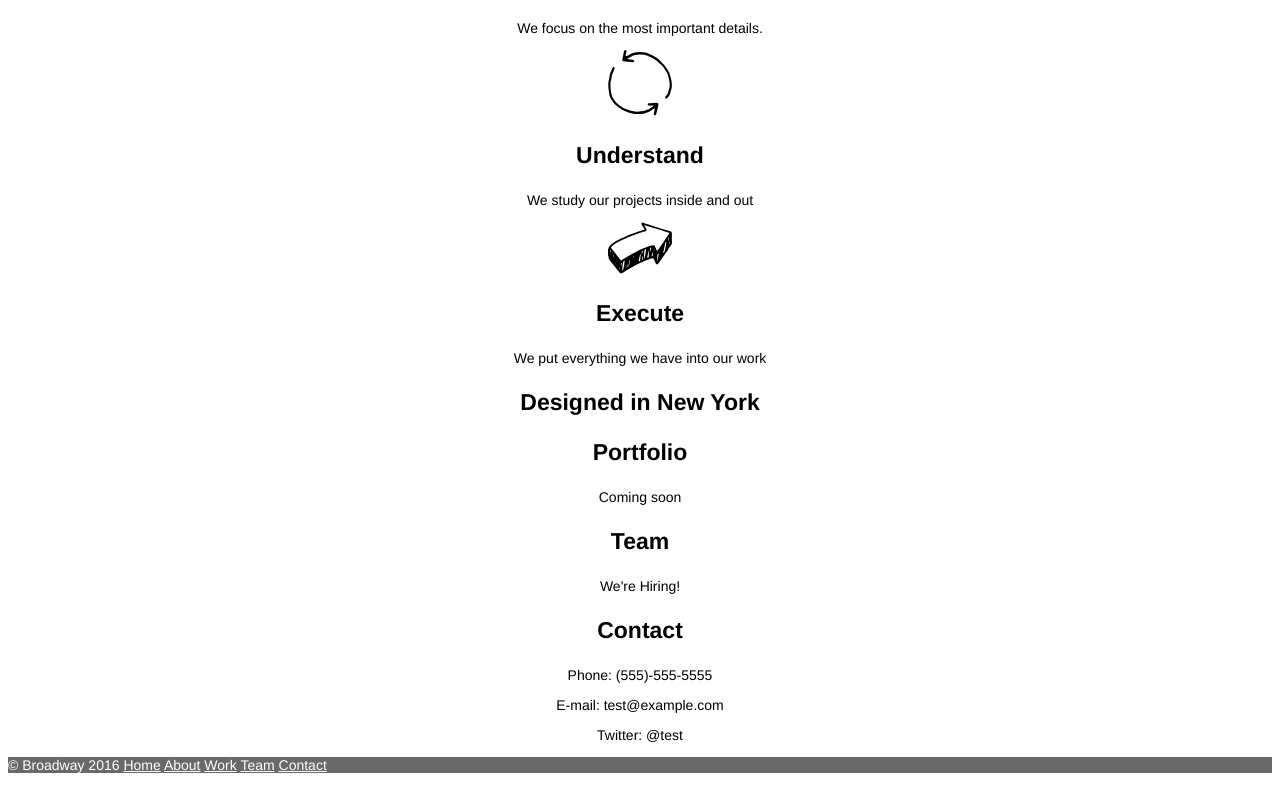
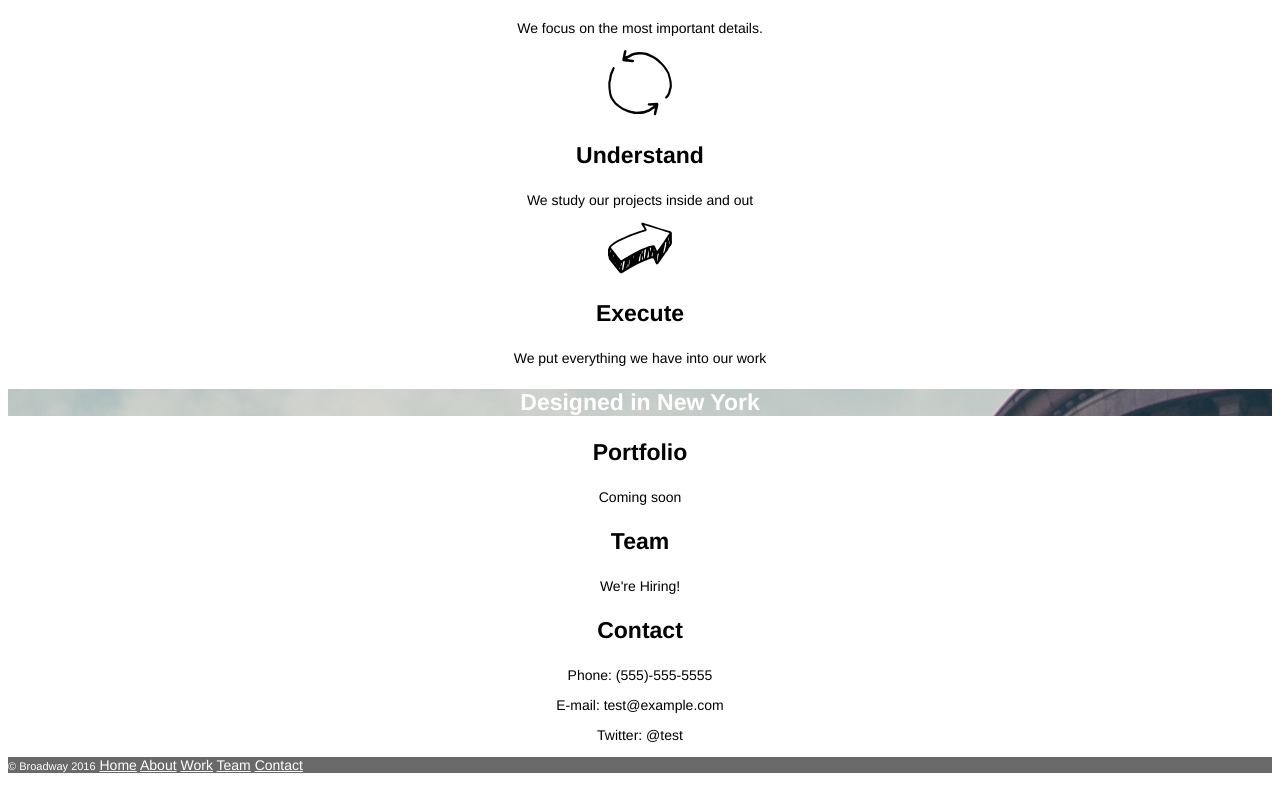
Before and after one commit to codiiito/BroadwayDesign, a plain HTML site: page index.html in a window 1280 px wide. Shown: the part 532-1319 px from the top of the page. Drawn offline with Linux system fonts and the light colour scheme.

Commit message:
finish html

```diff
--- a/index.html
+++ b/index.html
@@ -31,7 +31,9 @@
         <p>We put everything we have into our work</p>
     </section>
   <!--Designed in New York pagebreak-->
-    <h3>Designed in New York</h3>
+    <section id="pagebreak">
+      <h3>Designed in New York</h3>
+    </section>
   <!--Second section starts here-->
     <section>
       <h3>Portfolio</h3>
@@ -45,7 +47,7 @@
     </section>
   <!--Footer starts here-->
     <footer>
-      <p>&#169; Broadway 2016 <u>Home</u> <u>About</u> <u>Work</u> <u>Team</u> <u>Contact</u></p>
+      <p><a id="copyright">&#169; Broadway 2016<a> <u>Home</u> <u>About</u> <u>Work</u> <u>Team</u> <u>Contact</u></p>
     </footer>
   </body>
 </html>
```
